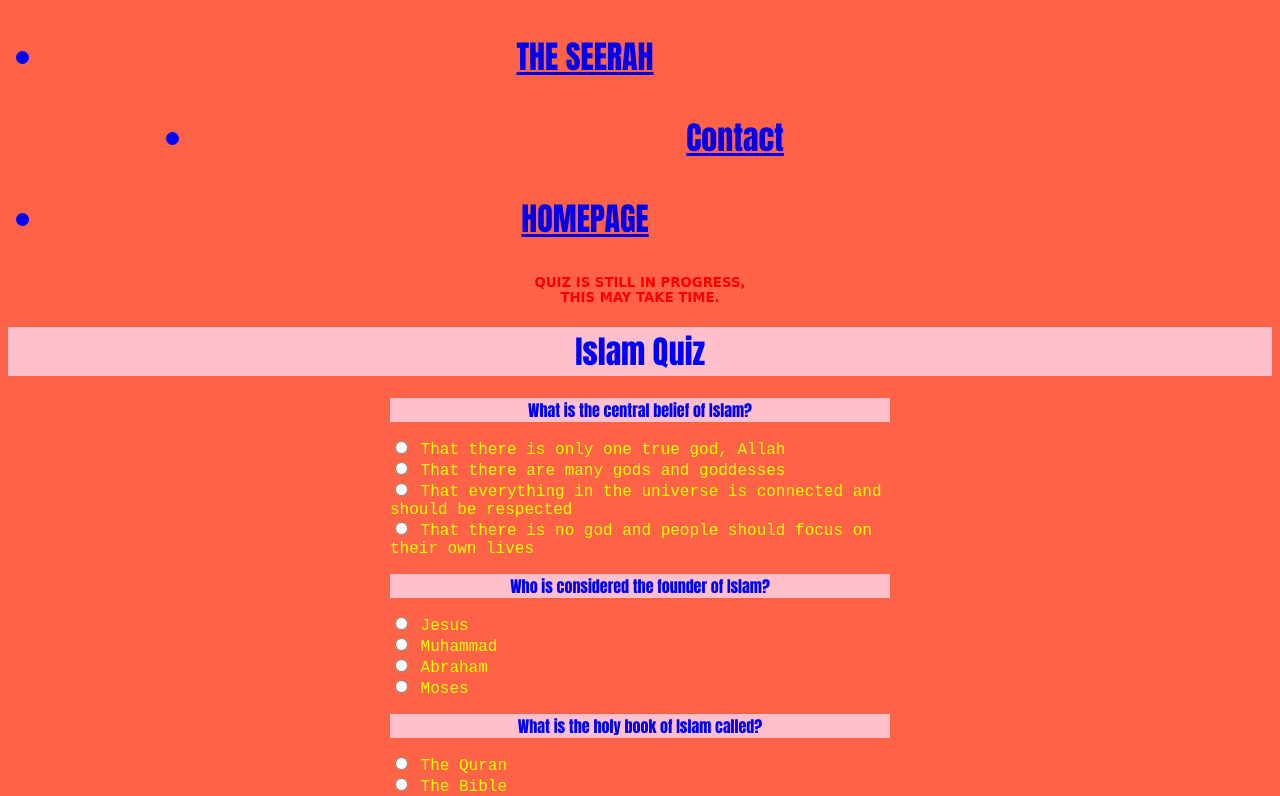
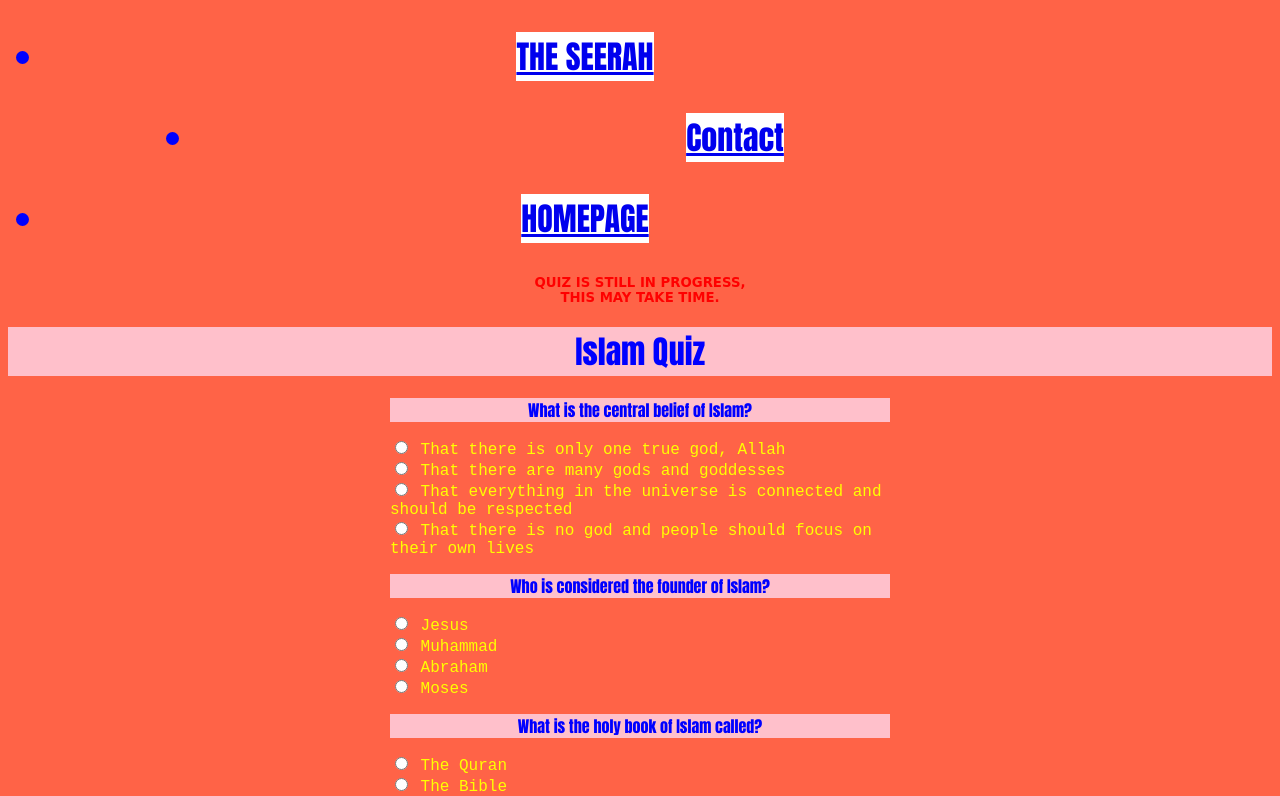
Before and after one commit to almoali/ali.dir.so, a plain HTML site: page quizislam.html in a window 1280 px wide. Shown: the top 796 px of the page. Drawn offline with Linux system fonts and the light colour scheme.

Commit message:
asdfqwert3

```diff
--- a/quizislam.html
+++ b/quizislam.html
@@ -12,6 +12,12 @@
         color: yellow;
         font-family: 'Courier New', Courier, monospace;
 
+      }
+
+      a {
+        background-color: white;
+        margin-left: 150px;
+        margin-right: 150px;
       }
 
       h1 {
--- a/style.css
+++ b/style.css
@@ -240,3 +240,8 @@ form {
 .wobble {
   animation: wobble 5s;
 }
+
+a {
+  color: red;
+  background-color: white;
+}
```
Also changed, not shown: contactinfo.html (+5 -0 lines), seerasaw.html (+1 -1 lines), 1 other file.
